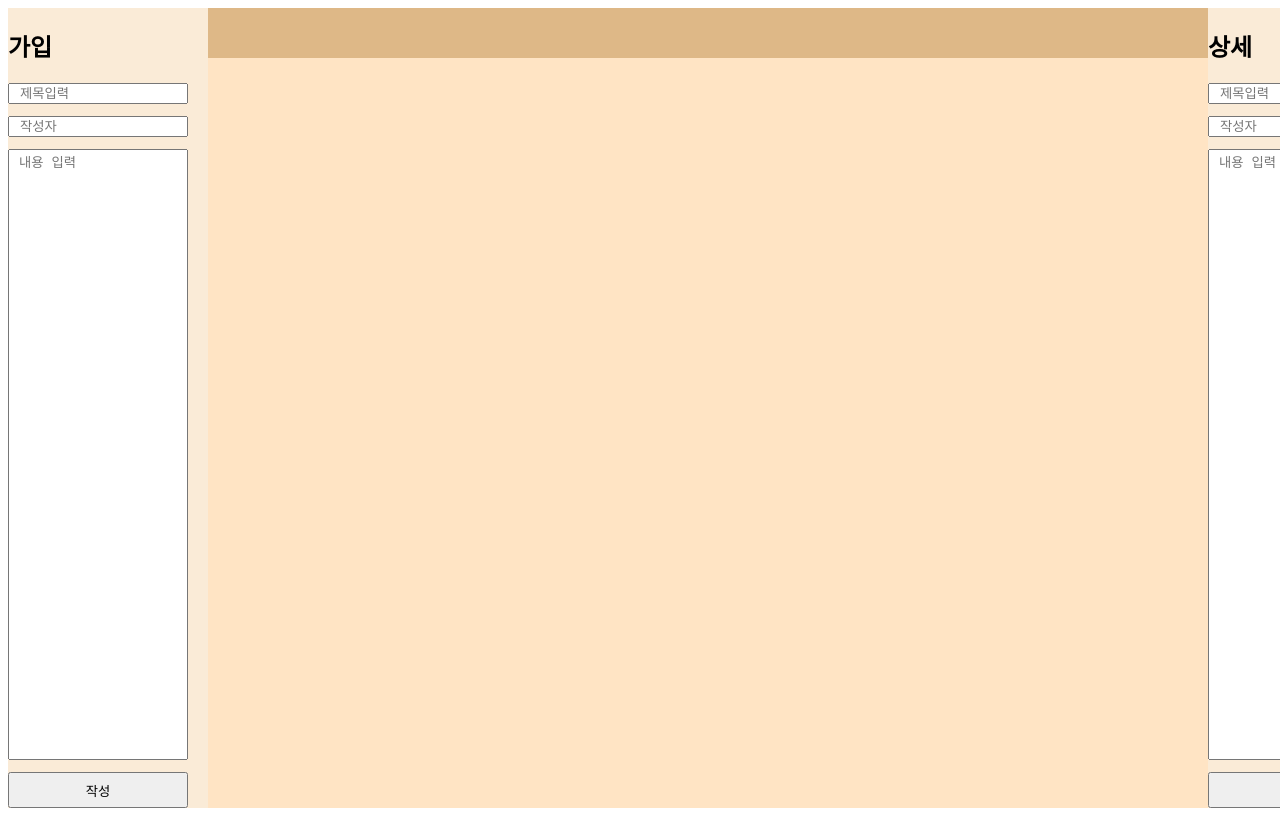
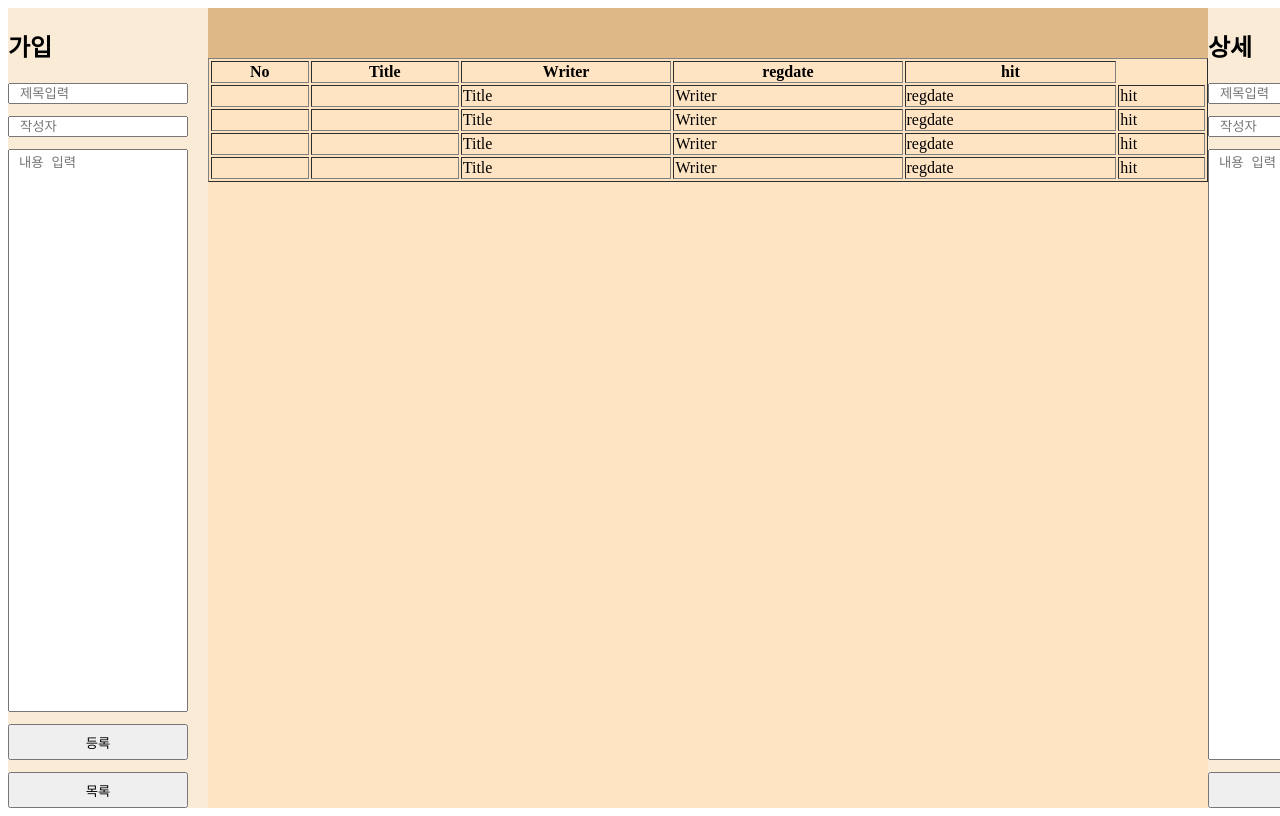
Before and after one commit to rekindle402/Vue_STUDY, a plain HTML site: page boardSPA/index.html in a window 1280 px wide. Shown: the top 816 px of the page. Drawn offline with nearby package versions, Linux system fonts and the light colour scheme.

Commit message:
Spring Server로 목록 요청

```diff
--- a/boardSPA/index.html
+++ b/boardSPA/index.html
@@ -1,15 +1,16 @@
 <!DOCTYPE html>
 <html lang="ko">
+
 <head>
   <meta charset="UTF-8">
   <title>SPA</title>
   <style>
-      #app{
+    #app {
       width: 1400px;
       height: 800px;
     }
 
-      #aside_regist{
+    #aside_regist {
       width: 200px;
       height: 800px;
       float: left;
@@ -17,48 +18,53 @@
     }
 
 
-      #content{
+    #content {
       width: 1000px;
       height: 800px;
       float: left;
       background: beige;
     }
 
-      #aside_detail{
+    #aside_detail {
       width: 200px;
       height: 800px;
       float: left;
       background: antiquewhite;
     }
 
-      #content_header{
+    #content_header {
       width: 1000px;
       height: 50px;
       float: left;
       background: burlywood;
     }
 
-      #content_list{
+    #content_list {
       width: 1000px;
       height: 750px;
       float: left;
       background: bisque;
     }
 
-      #aside_regist, #aside_detail {
+    #aside_regist,
+    #aside_detail {
       display: flex;
       flex-direction: column;
-        align-items: stretch;    /* 내부 폼이 영역을 꽉 채움 */
+      align-items: stretch;
+      /* 내부 폼이 영역을 꽉 채움 */
       justify-content: flex-start;
       padding: 0;
     }
 
-      #aside_regist form, #aside_detail form {
+    #aside_regist form,
+    #aside_detail form {
       display: flex;
       flex-direction: column;
       flex: 1;
-        height: 100%;          /* 부모를 최대한 채움 */
-        gap: 12px;             /* 폼 요소 간격 조정 */
+      height: 100%;
+      /* 부모를 최대한 채움 */
+      gap: 12px;
+      /* 폼 요소 간격 조정 */
     }
 
     #aside_regist input[type="text"],
@@ -67,7 +73,8 @@
     #aside_detail input[type="text"],
     #aside_detail textarea,
     #aside_detail input[type="button"] {
-        width: 90%;                  /* 양 옆 채움 */
+      width: 90%;
+      /* 양 옆 채움 */
       padding-left: 5%;
       padding-right: 5%;
       box-sizing: border-box;
@@ -75,18 +82,24 @@
 
     #aside_regist textarea,
     #aside_detail textarea {
-        flex: 1;                      /* textarea가 공간 더 많이 차지 */
-        min-height: 80px;             /* 최소 높이 */
-        resize: none;                 /* 크기 고정(원하면 해제 가능) */
+      flex: 1;
+      /* textarea가 공간 더 많이 차지 */
+      min-height: 80px;
+      /* 최소 높이 */
+      resize: none;
+      /* 크기 고정(원하면 해제 가능) */
     }
 
     #aside_regist input[type="button"],
     #aside_detail input[type="button"] {
       height: 36px;
     }
+  </style>
 
-    </style>
+  <script src="https://ajax.googleapis.com/ajax/libs/jquery/3.7.1/jquery.min.js"></script>
+  <script src="https://unpkg.com/vue@3/dist/vue.global.js"></script>
 </head>
+
 <body>
   <div id="app">
     <div id="aside_regist">
@@ -95,14 +108,37 @@
         <input type="text" name="title" placeholder="제목입력">
         <input type="text" name="writer" placeholder="작성자">
         <textarea name="content" placeholder="내용 입력"></textarea>
-      <input type="button" name="regitBtn" value="작성">
+        <input type="button" @click="regist()" value="등록">
+        <input type="button" @click="getList()" value="목록">
       </form>
     </div>
     <div id="content">
       <div id="content_header"></div>
-    <div id="content_list"> </div>
+      <div id="content_list">
+        <table width="100%" border="1px" b>
+          <thead>
+            <tr>
+              <th>No</th>
+              <th>Title</th>
+              <th>Writer</th>
+              <th>regdate</th>
+              <th>hit</th>
+            </tr>
+          </thead>
+          <tbody>
+            <tr v-for="board in boardList">
+              <td>
+              <td>
+              <td>Title</td>
+              <td>Writer</td>
+              <td>regdate</td>
+              <td>hit</td>
+            </tr>
+          </tbody>
+        </table>
       </div>
-  <div id = "aside_detail">
+    </div>
+    <div id="aside_detail">
       <h2>상세</h2>
       <form id="form2">
         <input type="text" name="title" placeholder="제목입력">
@@ -112,5 +148,52 @@
       </form>
     </div>
   </div>
+  <script>
+    //뷰 애플리케이션 생성
+    const app = Vue.createApp({
+      data() {
+        return {
+          boardList: ["", "", "", ""]
+        };
+      },
+      methods: {
+        regist() {
+          let data = JSON.stringify(
+            {
+              title: $("#form1 input[name='title']").val(),
+              writer: $("#form1 input[name='writer']").val(),
+              content: $("#form1 input[name='content']").val()
+            });
+
+          // 비동기 글 쓰기 요청
+          $.ajax({
+            url: "http://192.168.70.13:9999/shop/boards",
+            type: "POST",
+            contentType: "application/json",
+            data: data,
+            success: function (result, status, xhr) {
+              console.log(result);
+            },
+            error: function (xhr, status, err) {
+              console.log(err);
+            }
+          });
+        },
+
+        getList() {
+          $.ajax({
+            url: "http://192.168.70.13:9999/shop/boards",
+            type: "GET",
+            success: function (result, status, xhr) {
+              console.log(result);
+              this.boardList = result;
+            }
+          });
+        }
+      }
+    });
+    app.mount("#app");
+  </script>
 </body>
+
 </html>
```
Lines whose indentation alone changed are shown as unchanged.
